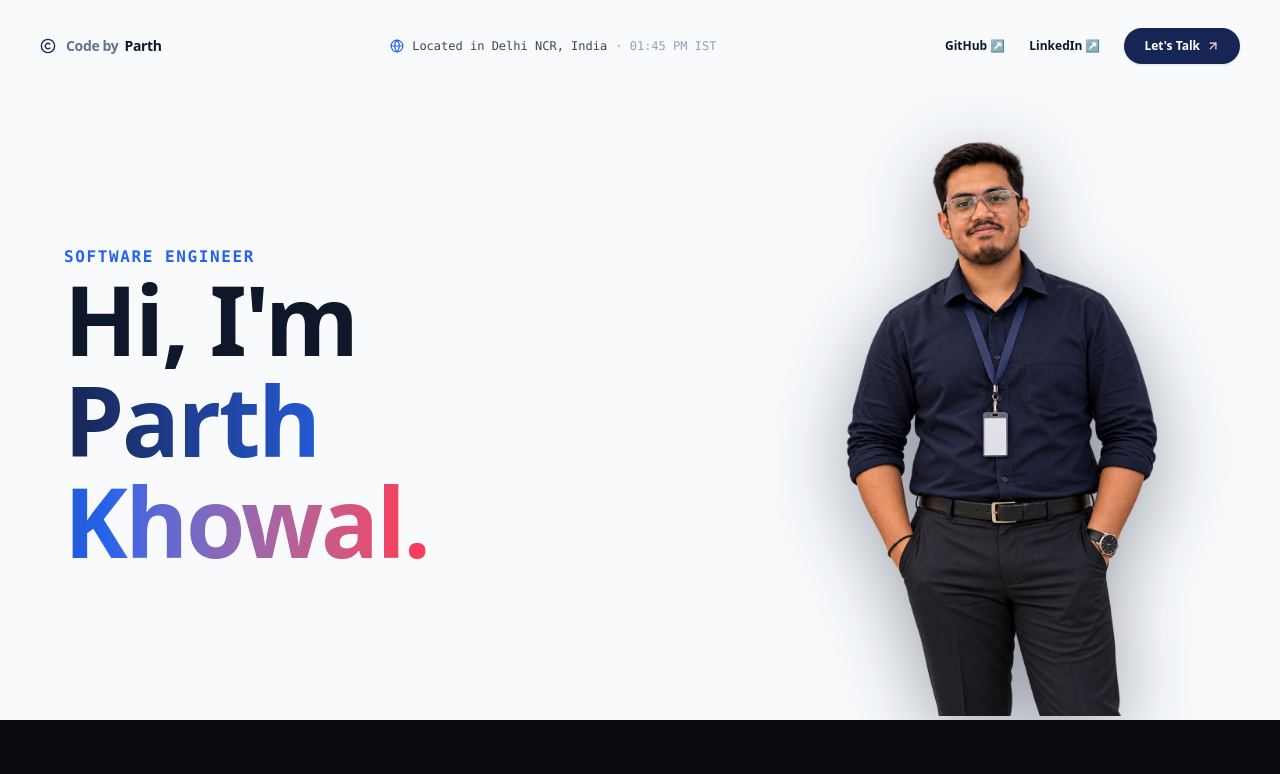
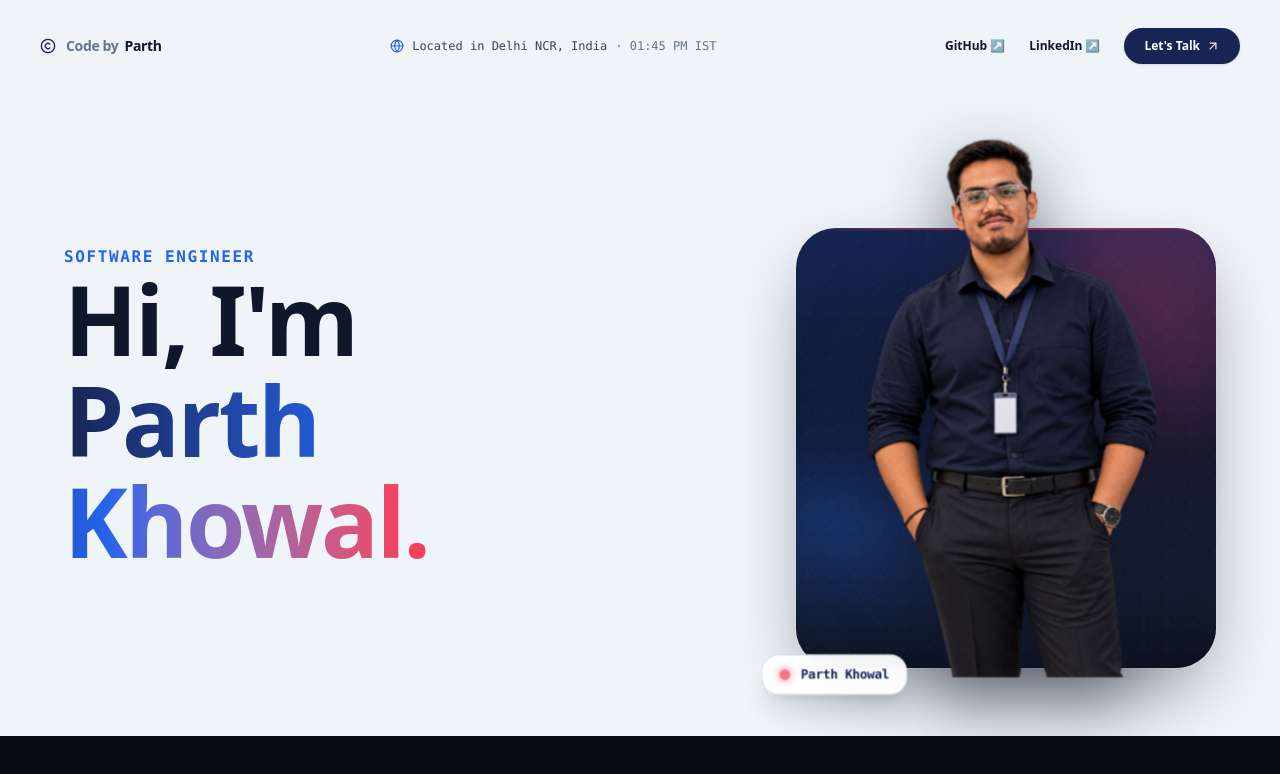
Before and after one commit to ParthK0/Portoflio, a React (Vite) app: page / in a window 1280 px wide. Shown: the top 774 px of the page. Built offline with nearby package versions, Linux system fonts and the light colour scheme.

Commit message:
feat: 3D pop-out optical illusion with interactive mouse parallax tilt and light ice-blue luxury theme

```diff
--- a/index.html
+++ b/index.html
@@ -20,9 +20,9 @@
   <!-- Google Fonts -->
   <link rel="preconnect" href="https://fonts.googleapis.com">
   <link rel="preconnect" href="https://fonts.gstatic.com" crossorigin>
-  <link href="https://fonts.googleapis.com/css2?family=Inter:wght@400;500;600;700;800&family=JetBrains+Mono:wght@400;500;600;700&display=swap" rel="stylesheet">
+  <link href="https://fonts.googleapis.com/css2?family=Inter:wght@400;500;600;700;800;900&family=JetBrains+Mono:wght@400;500;600;700&display=swap" rel="stylesheet">
 </head>
-<body class="bg-[#F8FAFC] text-[#0F172A] antialiased selection:bg-[#F43F5E] selection:text-white">
+<body class="bg-[#EEF4F8] text-[#0F172A] antialiased selection:bg-[#F43F5E] selection:text-white">
   <div id="root"></div>
   <script type="module" src="/src/main.tsx"></script>
 </body>
--- a/src/components/Hero.tsx
+++ b/src/components/Hero.tsx
@@ -1,19 +1,40 @@
-import React from 'react';
+import React, { useState } from 'react';
 
 export const Hero: React.FC = () => {
+  const [rotate, setRotate] = useState({ x: 0, y: 0 });
+
+  const handleMouseMove = (e: React.MouseEvent<HTMLDivElement>) => {
+    const card = e.currentTarget.getBoundingClientRect();
+    const centerX = card.left + card.width / 2;
+    const centerY = card.top + card.height / 2;
+    const mouseX = e.clientX - centerX;
+    const mouseY = e.clientY - centerY;
+
+    // Subtle 3D tilt calculation
+    const rotateX = -(mouseY / (card.height / 2)) * 8;
+    const rotateY = (mouseX / (card.width / 2)) * 8;
+
+    setRotate({ x: rotateX, y: rotateY });
+  };
+
+  const handleMouseLeave = () => {
+    setRotate({ x: 0, y: 0 });
+  };
+
   return (
-    <section id="about" className="relative min-h-[90vh] flex items-center justify-center overflow-hidden bg-[#F8FAFC] text-[#0F172A] px-6 sm:px-12 lg:px-16 pt-24 select-none">
+    <section id="about" className="relative min-h-[92vh] flex items-center justify-center overflow-hidden bg-[#EEF4F8] text-[#0F172A] px-6 sm:px-12 lg:px-16 pt-20 select-none">
 
-      {/* Background Soft Ambience */}
-      <div className="absolute top-1/3 left-1/4 w-[500px] h-[500px] rounded-full bg-gradient-to-tr from-[#2563EB]/5 via-[#F43F5E]/5 to-transparent blur-[140px] pointer-events-none -z-10" />
+      {/* Background Soft Ambience (Ice Blue & Subtle Coral glow) */}
+      <div className="absolute top-1/4 left-1/4 w-[500px] h-[500px] rounded-full bg-gradient-to-tr from-[#2563EB]/8 via-[#F43F5E]/6 to-transparent blur-[140px] pointer-events-none -z-10" />
+      <div className="absolute bottom-10 right-10 w-[450px] h-[450px] rounded-full bg-gradient-to-tr from-[#38BDF8]/10 via-[#2563EB]/5 to-transparent blur-[140px] pointer-events-none -z-10" />
 
-      {/* Main Grid: Left (Hi, I'm Parth Khowal) | Right (Cutout + Navy/Coral Screen) */}
-      <div className="max-w-7xl mx-auto w-full grid grid-cols-1 lg:grid-cols-12 gap-8 lg:gap-16 items-center">
+      {/* Main Grid: Left Greeting | Right 3D Pop-out Stage */}
+      <div className="max-w-7xl mx-auto w-full grid grid-cols-1 lg:grid-cols-12 gap-10 lg:gap-16 items-center">
 
-        {/* Left Side: Clean minimal greeting */}
+        {/* Left Side: Minimal High-Impact Greeting */}
         <div className="lg:col-span-6 flex flex-col justify-center">
           <div className="space-y-4">
-            <span className="text-sm sm:text-base font-mono uppercase tracking-widest text-[#2563EB] font-semibold">
+            <span className="text-sm sm:text-base font-mono uppercase tracking-widest text-[#2563EB] font-bold">
               Software Engineer
             </span>
             <h1 className="text-5xl sm:text-7xl lg:text-8xl font-black tracking-tight text-[#0F172A] leading-[1.05]">
@@ -26,34 +47,70 @@ export const Hero: React.FC = () => {
           </div>
         </div>
 
-        {/* Right Side: Cutout with Navy Blue + Coral/Pink Screen Backdrop */}
-        <div className="lg:col-span-6 flex justify-center lg:justify-end items-end relative">
-          <div className="relative w-full max-w-[380px] sm:max-w-[440px] flex justify-center items-end">
+        {/* Right Side: 3D "Out of the Frame" Cutout over Navy/Coral Screen */}
+        <div className="lg:col-span-6 flex justify-center lg:justify-end items-end relative pt-20">
 
-            {/* The Screen Backdrop (Navy Blue + Coral/Rose gradient frame) */}
-            <div className="absolute inset-x-4 bottom-0 top-12 rounded-[2.5rem] bg-gradient-to-b from-[#172554] via-[#0F172A] to-[#1E293B] shadow-[0_25px_60px_-15px_rgba(15,23,42,0.35)] overflow-hidden -z-10">
-              {/* Vibrant Accent Color Splash inside screen (Coral/Pink + Blue) */}
-              <div className="absolute -top-16 -right-16 w-56 h-56 rounded-full bg-[#F43F5E]/30 blur-3xl" />
-              <div className="absolute top-1/2 -left-12 w-48 h-48 rounded-full bg-[#2563EB]/35 blur-3xl" />
-              <div className="absolute bottom-0 inset-x-0 h-32 bg-gradient-to-t from-[#0F172A] to-transparent opacity-80" />
+          {/* Interactive 3D Perspective Card Container */}
+          <div
+            onMouseMove={handleMouseMove}
+            onMouseLeave={handleMouseLeave}
+            className="relative w-full max-w-[360px] sm:max-w-[420px] flex justify-center items-end cursor-pointer group"
+            style={{
+              perspective: '1000px',
+            }}
+          >
+            {/* The Navy Blue + Coral Screen Frame (Boundary that Parth pops out of!) */}
+            <div
+              className="relative w-full h-[380px] sm:h-[440px] rounded-[2.5rem] bg-gradient-to-b from-[#172554] via-[#0F172A] to-[#1E293B] shadow-[0_30px_70px_-15px_rgba(15,23,42,0.45)] ring-1 ring-white/10 overflow-hidden transition-transform duration-300 ease-out"
+              style={{
+                transform: `rotateX(${rotate.x}deg) rotateY(${rotate.y}deg)`,
+                transformStyle: 'preserve-3d',
+              }}
+            >
+              {/* Internal Accent Lighting (Coral Pink + Vibrant Blue) */}
+              <div className="absolute -top-12 -right-12 w-60 h-60 rounded-full bg-[#F43F5E]/30 blur-3xl pointer-events-none" />
+              <div className="absolute top-1/2 -left-12 w-52 h-52 rounded-full bg-[#2563EB]/40 blur-3xl pointer-events-none" />
+              <div className="absolute bottom-0 inset-x-0 h-36 bg-gradient-to-t from-[#0A0F1D] to-transparent opacity-90" />
 
-              {/* Subtle tech grid line texture inside screen */}
+              {/* Fine dot-grid matrix texture inside screen */}
               <div
-                className="absolute inset-0 opacity-[0.07]"
+                className="absolute inset-0 opacity-[0.08]"
                 style={{
                   backgroundImage: 'radial-gradient(#ffffff 1px, transparent 1px)',
                   backgroundSize: '24px 24px'
                 }}
               />
+
+              {/* Glowing Rim Edge at Top of Screen */}
+              <div className="absolute top-0 inset-x-0 h-[1.5px] bg-gradient-to-r from-transparent via-[#2563EB] via-[#F43F5E] to-transparent opacity-70" />
             </div>
 
-            {/* Parth Khowal Cutout Photo (Overlaying screen with bottom natural crop) */}
-            <div className="relative w-full aspect-[3/4.2] flex items-end justify-center overflow-visible z-10 pt-4">
+            {/* 3D Pop-out Cutout: Head & Shoulders extend Significantly ABOVE the Frame! */}
+            <div
+              className="absolute bottom-0 w-full h-[470px] sm:h-[540px] flex items-end justify-center pointer-events-none transition-transform duration-300 ease-out"
+              style={{
+                transform: `rotateX(${rotate.x * 0.7}deg) rotateY(${rotate.y * 0.7}deg) translateZ(40px)`,
+                transformStyle: 'preserve-3d',
+              }}
+            >
               <img
                 src="/images/parth-navy.png"
-                alt="Parth Khowal"
-                className="w-full h-full object-contain object-bottom drop-shadow-[0_20px_40px_rgba(15,23,42,0.4)] filter contrast-[1.03] hover:scale-[1.02] transition-transform duration-500 ease-out"
+                alt="Parth Khowal - 3D Pop-out Portrait"
+                className="w-full h-full object-contain object-bottom drop-shadow-[0_25px_35px_rgba(15,23,42,0.55)] drop-shadow-[0_10px_10px_rgba(15,23,42,0.3)] filter contrast-[1.04] brightness-100 group-hover:scale-[1.03] transition-transform duration-500 ease-out"
               />
+            </div>
+
+            {/* Floating 3D Depth Badge */}
+            <div
+              className="absolute -bottom-3 -left-3 sm:-left-5 px-4 py-2.5 rounded-2xl bg-white/95 backdrop-blur-md border border-[#D6E2EC] shadow-xl flex items-center gap-2.5 transition-transform duration-300 ease-out"
+              style={{
+                transform: `rotateX(${rotate.x * 0.5}deg) rotateY(${rotate.y * 0.5}deg) translateZ(60px)`,
+              }}
+            >
+              <span className="w-2.5 h-2.5 rounded-full bg-[#F43F5E] animate-pulse shadow-[0_0_8px_#F43F5E]"></span>
+              <span className="text-xs font-mono font-bold text-[#172554] tracking-tight">
+                Parth Khowal
+              </span>
             </div>
 
           </div>
--- a/src/components/Navbar.tsx
+++ b/src/components/Navbar.tsx
@@ -33,7 +33,7 @@ export const Navbar: React.FC = () => {
 
   return (
     <header className={`fixed top-0 left-0 right-0 z-50 transition-all duration-500 ${
-      isScrolled ? 'bg-[#F8FAFC]/90 backdrop-blur-md border-b border-[#E2E8F0] py-4 shadow-xs' : 'bg-transparent py-7'
+      isScrolled ? 'bg-[#EEF4F8]/90 backdrop-blur-md border-b border-[#D6E2EC] py-4 shadow-sm' : 'bg-transparent py-7'
     }`}>
       <div className="max-w-7xl mx-auto px-6 sm:px-10 flex items-center justify-between">
 
@@ -60,7 +60,7 @@ export const Navbar: React.FC = () => {
         <div className="hidden lg:flex items-center gap-2 text-xs font-mono text-[#0F172A]/80">
           <Globe className="w-3.5 h-3.5 text-[#2563EB] animate-spin" style={{ animationDuration: '18s' }} />
           <span>Located in Delhi NCR, India</span>
-          {time && <span className="text-slate-400">· {time}</span>}
+          {time && <span className="text-slate-500 font-medium">· {time}</span>}
         </div>
 
         {/* Desktop Links & Actions */}
@@ -87,7 +87,7 @@ export const Navbar: React.FC = () => {
 
           <a
             href={`mailto:${PERSONAL_INFO.email}`}
-            className="px-5 py-2.5 rounded-full text-xs font-semibold text-white bg-[#172554] hover:bg-[#2563EB] transition-all flex items-center gap-1.5 shadow-sm hover:shadow-md hover:-translate-y-0.5"
+            className="px-5 py-2.5 rounded-full text-xs font-semibold text-white bg-[#172554] hover:bg-[#2563EB] transition-all flex items-center gap-1.5 shadow-sm hover:shadow-md hover:-translate-y-0.5 cursor-pointer"
           >
             <span>Let's Talk</span>
             <ArrowUpRight className="w-3.5 h-3.5 text-[#FFE4E6]" />
@@ -106,8 +106,8 @@ export const Navbar: React.FC = () => {
 
       {/* Mobile Drawer */}
       {mobileMenuOpen && (
-        <div className="md:hidden bg-white border-b border-[#E2E8F0] px-6 py-6 flex flex-col gap-4 shadow-lg">
-          <div className="flex items-center gap-2 text-xs font-mono text-[#0F172A] pb-2 border-b border-[#E2E8F0]">
+        <div className="md:hidden bg-[#F8FAFD] border-b border-[#D6E2EC] px-6 py-6 flex flex-col gap-4 shadow-lg">
+          <div className="flex items-center gap-2 text-xs font-mono text-[#0F172A] pb-2 border-b border-[#D6E2EC]">
             <Globe className="w-3.5 h-3.5 text-[#2563EB]" />
             <span>Delhi NCR, India · {time}</span>
           </div>
--- a/src/index.css
+++ b/src/index.css
@@ -2,39 +2,42 @@
 
 @layer base {
   :root {
-    --bg-primary: #F8FAFC;
+    --bg-primary: #EEF4F8;
     --text-primary: #0F172A;
     --brand-navy: #172554;
     --accent-blue: #2563EB;
     --accent-coral: #F43F5E;
     --soft-pink: #FFE4E6;
-    --bg-card: #FFFFFF;
-    --border-slate: #E2E8F0;
+    --bg-card: #F8FAFD;
+    --border-slate: #D6E2EC;
   }
 
   body {
-    background-color: #F8FAFC;
+    background-color: #EEF4F8;
     color: #0F172A;
     font-family: 'Inter', -apple-system, BlinkMacSystemFont, 'Segoe UI', Roboto, sans-serif;
     overflow-x: hidden;
     background-image:
-      radial-gradient(ellipse 70% 45% at 50% -10%, rgba(37, 99, 235, 0.04), transparent 70%),
-      radial-gradient(ellipse 60% 40% at 90% 50%, rgba(244, 63, 94, 0.04), transparent 70%);
+      radial-gradient(ellipse 70% 50% at 50% -10%, rgba(37, 99, 235, 0.08), transparent 70%),
+      radial-gradient(ellipse 60% 40% at 85% 55%, rgba(244, 63, 94, 0.05), transparent 70%),
+      radial-gradient(ellipse 50% 30% at 15% 85%, rgba(56, 189, 248, 0.06), transparent 70%);
     background-attachment: fixed;
   }
 }
 
-/* Custom Palette Utilities */
-.card-clean {
-  background-color: #FFFFFF;
-  border: 1px solid #E2E8F0;
-  box-shadow: 0 1px 3px rgba(15, 23, 42, 0.04), 0 1px 2px rgba(15, 23, 42, 0.02);
+/* 3D Perspective & Pop-out Utilities */
+.perspective-1000 {
+  perspective: 1000px;
 }
 
-.card-clean-hover:hover {
-  border-color: #2563EB;
-  box-shadow: 0 10px 25px -5px rgba(37, 99, 235, 0.08), 0 8px 10px -6px rgba(37, 99, 235, 0.04);
-  transform: translateY(-2px);
+.preserve-3d {
+  transform-style: preserve-3d;
+}
+
+.card-ice {
+  background-color: #F8FAFD;
+  border: 1px solid #D6E2EC;
+  box-shadow: 0 4px 20px -2px rgba(15, 23, 42, 0.05), 0 2px 6px -1px rgba(15, 23, 42, 0.03);
 }
 
 .font-mono-custom {
```
